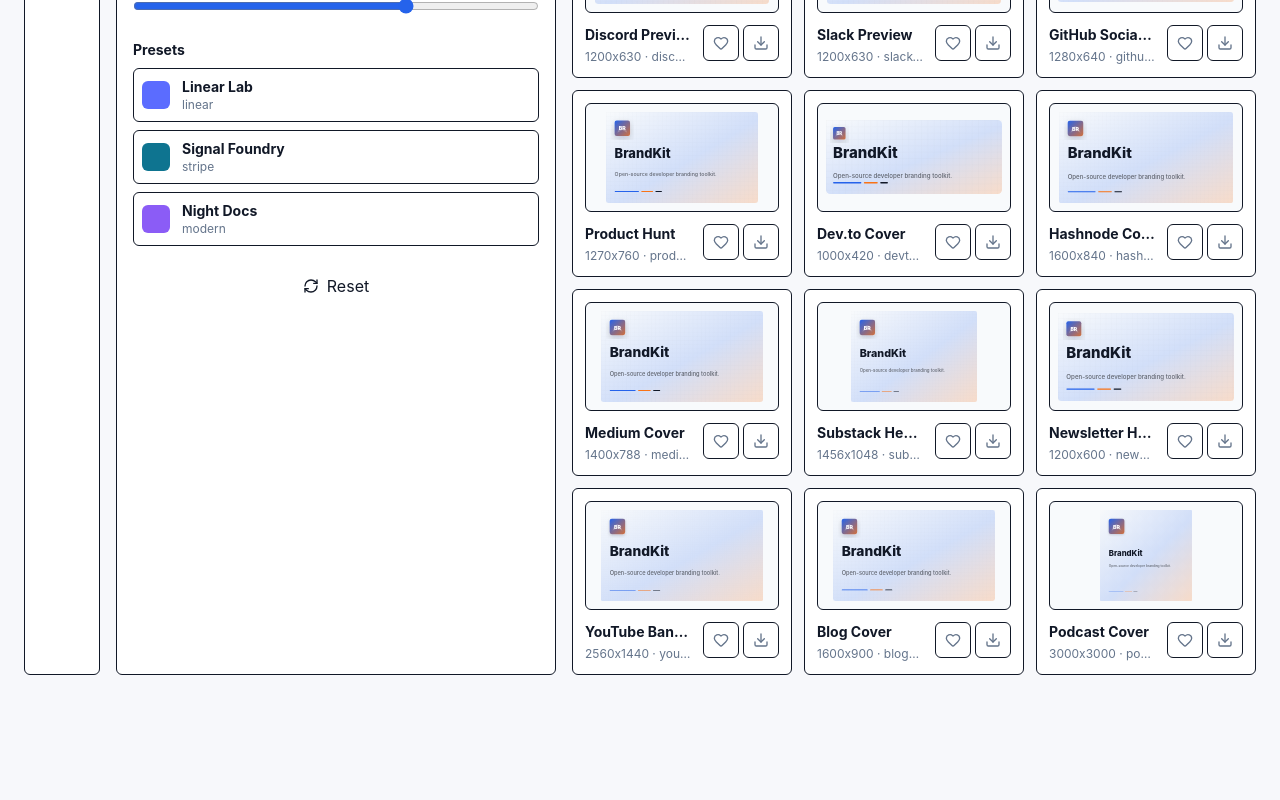
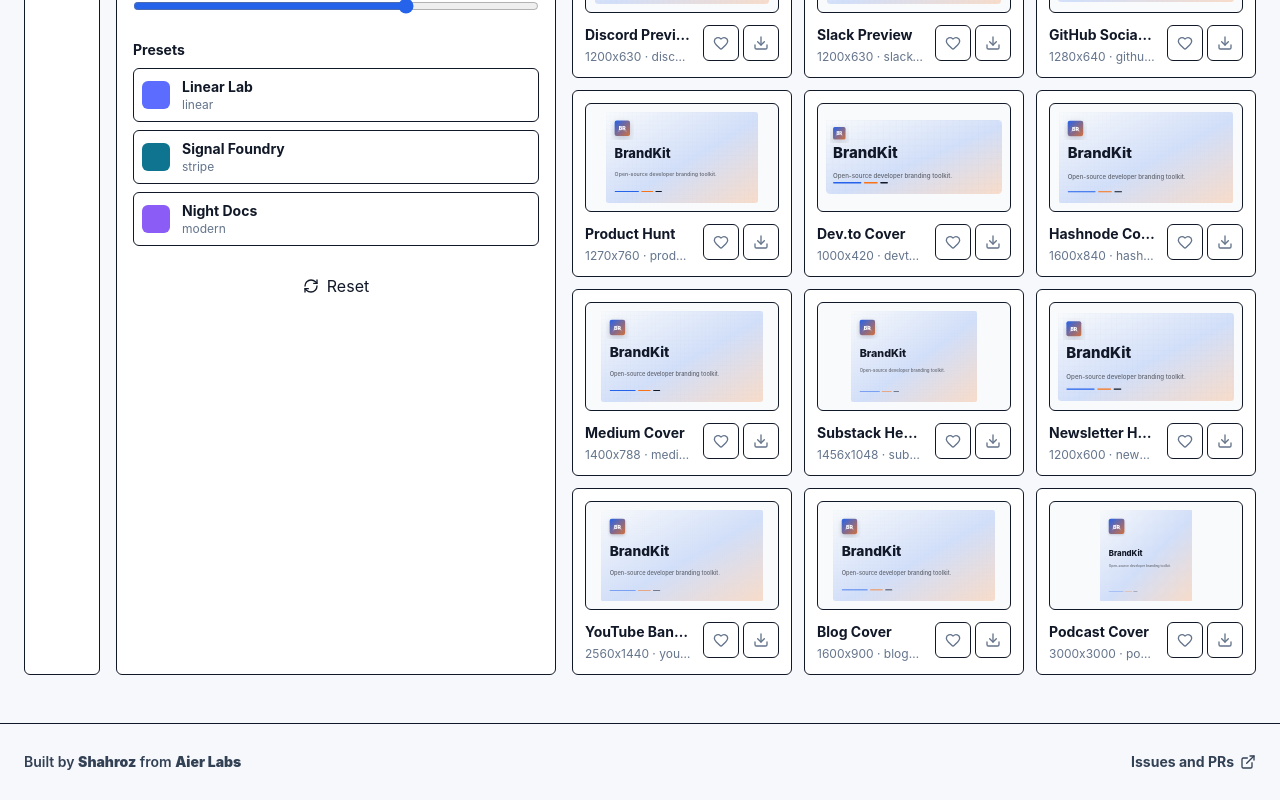
Before and after one commit to shahroz-a/brandkit, a Next.js app in the folder apps/web/: page / in a window 1280 px wide. Shown: the part 1792-2592 px from the top of the page. Before the commit the page ends 2483 px from the top, so only its background shows below. Built offline with nearby package versions, Linux system fonts and the light colour scheme.

Commit message:
add footer attribution

```diff
--- a/apps/web/components/brandkit-app.tsx
+++ b/apps/web/components/brandkit-app.tsx
@@ -14,6 +14,7 @@
   Code2,
   Copy as CopyIcon,
   Download,
+  ExternalLink,
   FileJson,
   FolderSync,
   Globe2,
@@ -620,7 +621,46 @@
           )}
         </section>
       </div>
+      <AppFooter />
     </main>
+  );
+}
+
+function AppFooter() {
+  return (
+    <footer className="mt-8 border-t border-line">
+      <div className="mx-auto flex max-w-[1680px] flex-col gap-3 px-4 py-7 text-sm font-semibold text-[#334155] sm:flex-row sm:items-center sm:justify-between lg:px-6">
+        <p>
+          Built by{" "}
+          <a
+            className="font-black text-ink transition hover:text-[#2563EB]"
+            href="https://shahrozahmad.com"
+            target="_blank"
+            rel="noreferrer"
+          >
+            Shahroz
+          </a>{" "}
+          from{" "}
+          <a
+            className="font-black text-ink transition hover:text-[#2563EB]"
+            href="https://aierlabs.com"
+            target="_blank"
+            rel="noreferrer"
+          >
+            Aier Labs
+          </a>
+        </p>
+        <a
+          className="inline-flex items-center gap-1.5 font-bold text-[#334155] transition hover:text-[#2563EB]"
+          href="https://github.com/shahroz-a/brandkit/issues"
+          target="_blank"
+          rel="noreferrer"
+        >
+          Issues and PRs
+          <ExternalLink size={16} aria-hidden="true" />
+        </a>
+      </div>
+    </footer>
   );
 }
 
```
